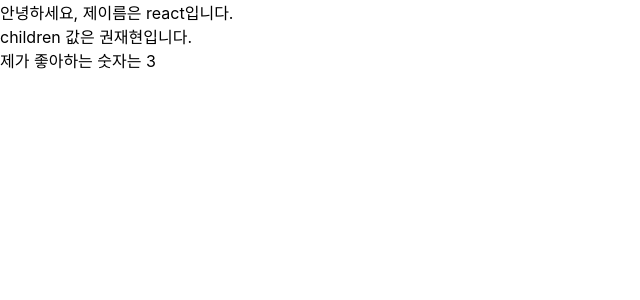
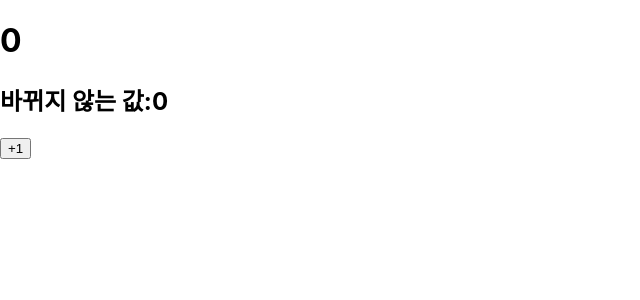
Before and after one commit to wogus216/react-practice, a React (Create React App) app in the folder hello-react/: page / in a window 1280 px wide. Shown: the top 300 px of the page, without its empty margins (0-640 px from the left). Built offline with nearby package versions, Linux system fonts and the light colour scheme.

Commit message:
class 에서 state 변경 완료

```diff
--- a/hello-react/src/App.js
+++ b/hello-react/src/App.js
@@ -1,14 +1,10 @@
 import "./App.css";
 import { Component } from "react";
-import MyComponent from "./MyComponent";
-
+import MyComponent from "./components/MyComponent";
+import Counter from "./components/Counter";
 class App extends Component {
   render() {
-    return (
-      <MyComponent name="react" favoriteNumber={3}>
-        권재현
-      </MyComponent>
-    );
+    return <Counter />;
   }
 }
 
--- /dev/null
+++ b/hello-react/src/components/Counter.js
@@ -0,0 +1,46 @@
+import { Component } from "react";
+
+class Counter extends Component {
+  //   constructor(props) {
+  //     super(props);
+  //     //state 초깃값 설정 하기
+  //     this.state = {
+  //       number: 0,
+  //       fixedNumber: 0,
+  //     };
+  //   }
+  state = {
+    number: 0,
+    fixedNumber: 0,
+  };
+  render() {
+    const { number, fixedNumber } = this.state; //state를 조회할 때는 this.state로 조회 합니다.
+    return (
+      <div>
+        <h1>{number}</h1>
+        <h2>바뀌지 않는 값:{fixedNumber}</h2>
+        <button
+          // onClick를 통해 버튼이 클릭되었을 때 호출할 함수를 지정합니다.
+          onClick={() => {
+            //this.setState를 통해 버튼이 클릭되었을 때 호출할 함수를 지정합니다.
+            // this.setState({ number: number + 1 });
+            // this.setState({ number: this.state.number + 1 });
+            this.setState(
+              {
+                number: number + 1,
+              },
+              () =>{
+                console.log("방금 setState가 호출되었습니다.")
+                console.log(this.state)
+              }
+
+            );
+          }}
+        >
+          +1
+        </button>
+      </div>
+    );
+  }
+}
+export default Counter;
```
Also changed, not shown: hello-react/src/components/CMyComponent.js (renamed from hello-react/src/CMyComponent.js), hello-react/src/components/MyComponent.js (renamed from hello-react/src/MyComponent.js).
